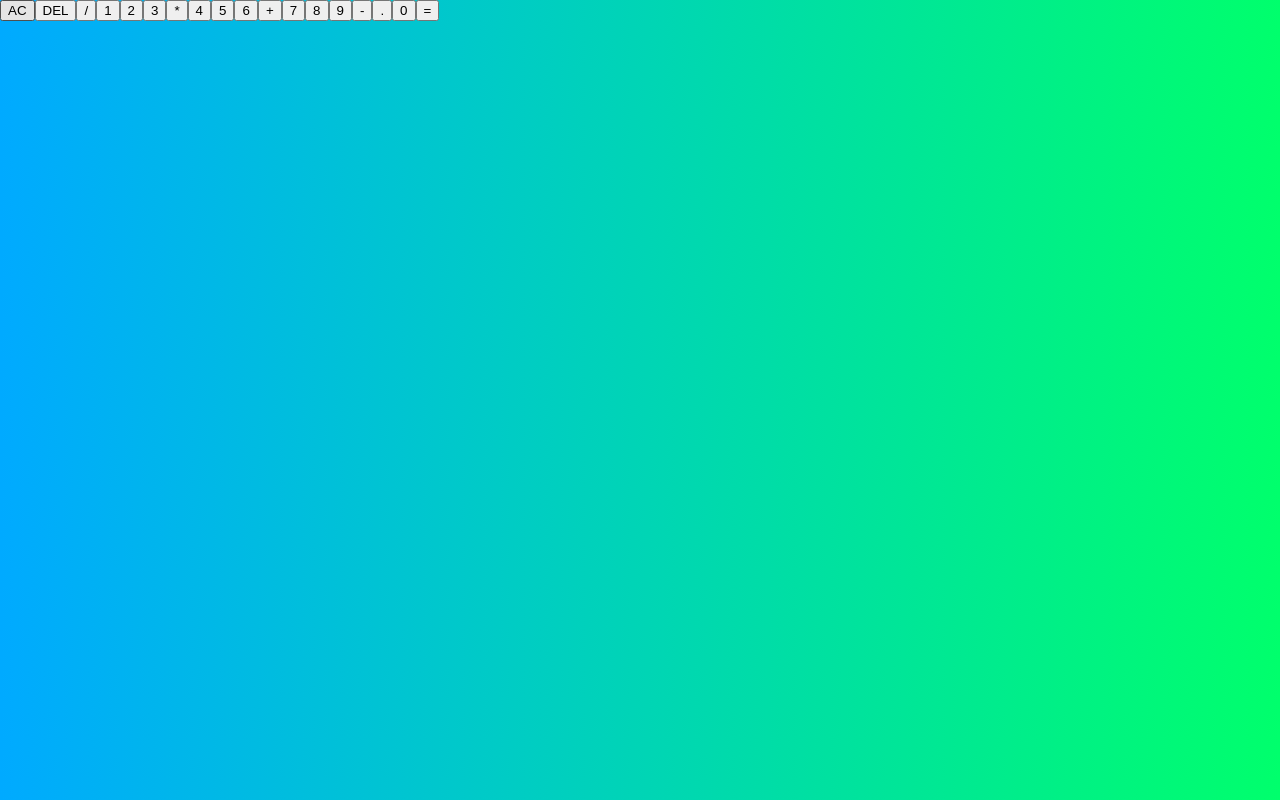
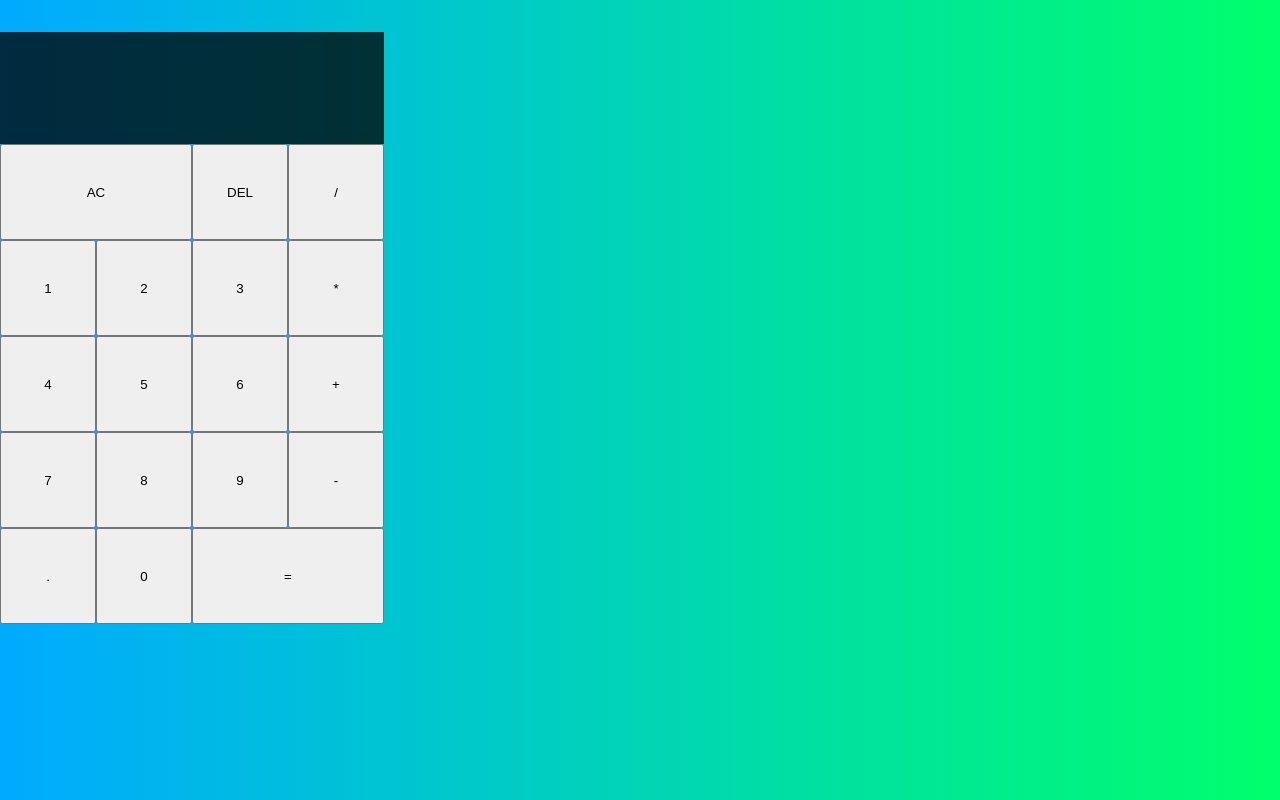
Before and after one commit to dvlprwchoi/react-calculator, a React (Create React App) app: page / in a window 1280 px wide. Built offline with nearby package versions, Linux system fonts and the light colour scheme.

Commit message:
Add basic CSS

```diff
--- a/src/style.css
+++ b/src/style.css
@@ -8,3 +8,19 @@ body {
   margin: 0;
   background: linear-gradient(to right, #00aaff, #00ff6c);
 }
+
+.calculator-grid {
+  display: grid;
+  margin-top: 2rem;
+  grid-template-columns: repeat(4, 6rem);
+  grid-template-rows: minmax(7rem, auto) repeat(5, 6rem);
+}
+
+.span-two {
+  grid-column: span 2;
+}
+
+.output {
+  grid-column: 1 / -1;
+  background-color: rgba(0, 0, 0, 0.75);
+}
```
